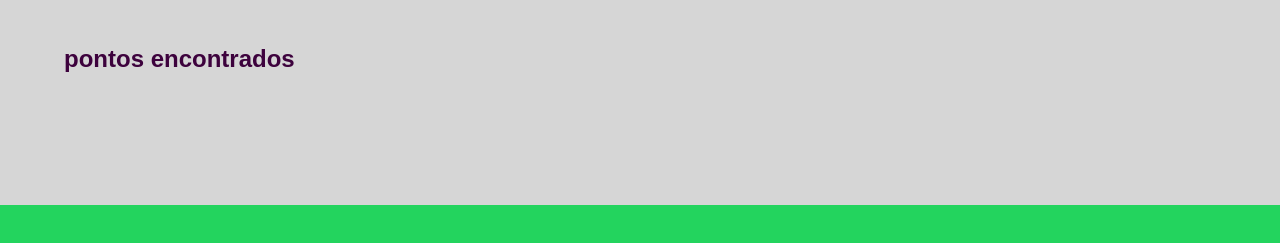
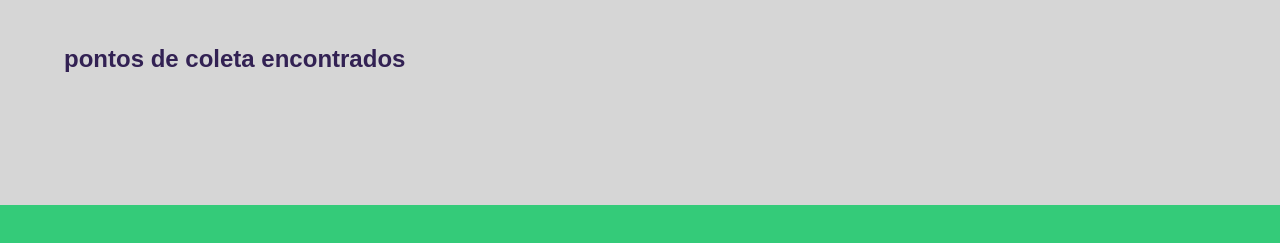
Before and after one commit to Di-santos/Ecoleta-NLW, a website: page src/views/resultados.htm in a window 1280 px wide. Shown: the part 95-338 px from the top of the page. Drawn offline with nearby package versions, Linux system fonts and the light colour scheme; files that its build step writes are made by us from their sources; files whose address does not match are found by name.

Commit message:
Design
- Cor de Fundo
- Ajustes de Formatação

```diff
--- a/public/design/resultados.css
+++ b/public/design/resultados.css
@@ -43,7 +43,7 @@ main{
     font-weight: bold;
     font-family: 'Ubuntu', sans-serif;
     font-size: 24px;
-    color: #3D023D;
+    color: #322153;
 
 }
 
@@ -92,7 +92,7 @@ main{
 
 } .card h3{
     font-family: 'Roboto', sans-serif;
-    color: #34cb79;
+    color: #2eb66b;
 
 
 }.card p{
@@ -104,7 +104,7 @@ main{
 }
 
 body::after{
-    background: rgba(30, 212, 91, 0.973);
+    background: #34CB79;
     position: fixed;
     content: "";
 
--- a/src/views/resultados.htm
+++ b/src/views/resultados.htm
@@ -18,7 +18,7 @@
 
     <main>
         <h4>
-            <strong>{{ total }} pontos</strong> encontrados
+            <strong>{{ total }} pontos</strong> de coleta encontrados
         </h4>
 
 
```
